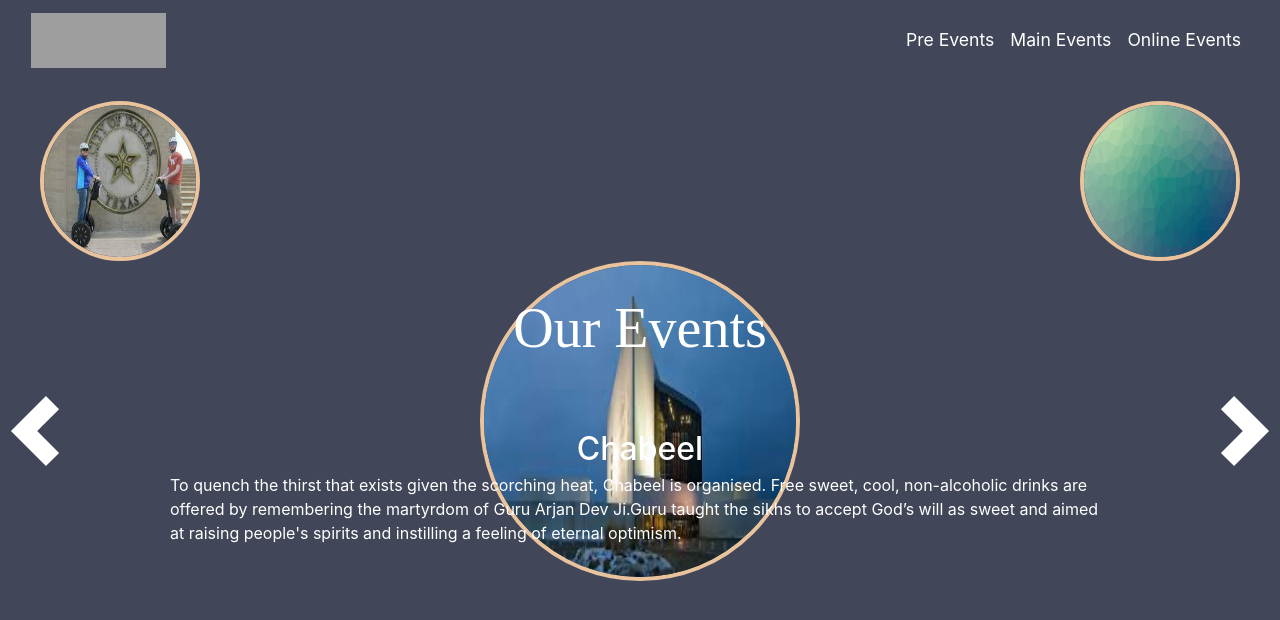
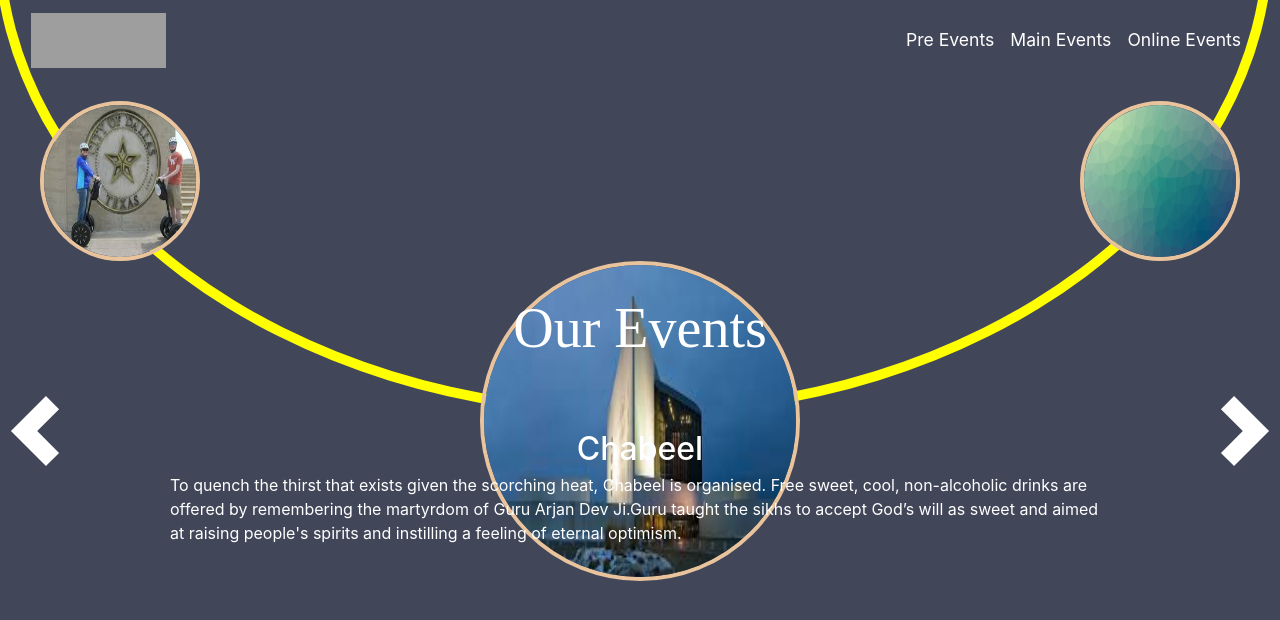
Before and after one commit to harjas-dot/git-event, a plain HTML site: page index.html in a window 1280 px wide. Drawn offline with nearby package versions, Linux system fonts and the light colour scheme; grey boxes are pictures that could not be loaded.

Commit message:
Bg Line added

```diff
--- a/index.html
+++ b/index.html
@@ -38,6 +38,8 @@
   </div>
 </nav>
 
+      <div class="bgLine"></div>
+
       <div class="Container">
           <img src="segway.jpg" alt="Not Found" class="leftImg">
           <img src="jfkmes.jpg" alt="Not Found" class="centerImg" id="theImg">
--- a/styles.css
+++ b/styles.css
@@ -84,3 +84,18 @@ nav{
   margin: 0 170px 50px 170px;
 
 }
+
+
+.bgLine{
+  color:white;
+  border:10px solid yellow;
+  border-radius:100%;
+  display:inline-block;
+  padding:20px;
+  height: 120vh;
+  width: 100vw;
+  transform: translateX(-0.5%) translateY(-65%);
+  text-align:center;
+  z-index: -1;
+  position: absolute;
+}
```
